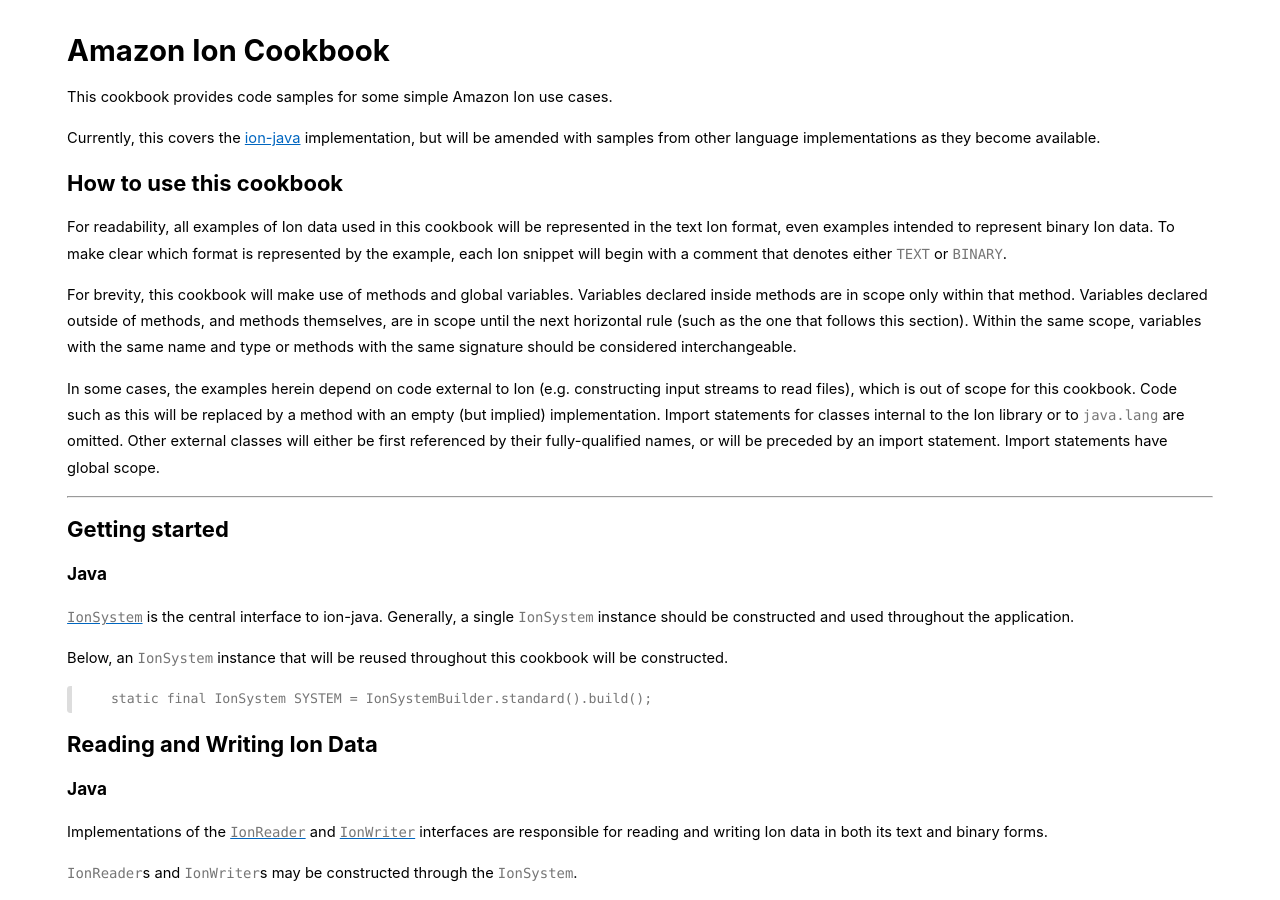
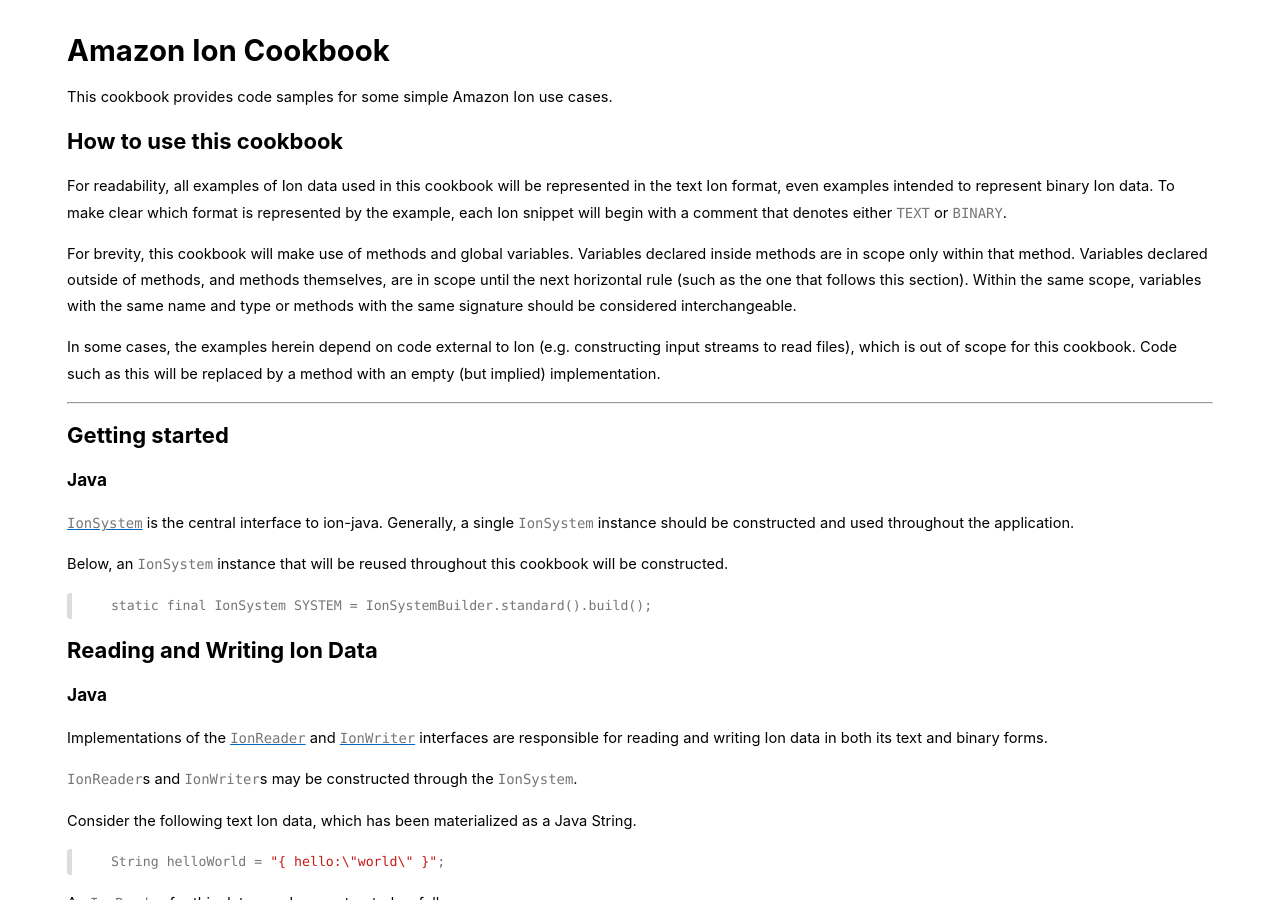
Before and after one commit to amazon-ion/ion-docs, a Jekyll site: the page built from cookbook.md, in a window 1280 px wide and 900 px high. Built offline with Jekyll 4.4.1, drawn with Linux system fonts in a browser that asks for light colours; some of the changed text lies outside the part shown.

Commit message:
-Removing paragraph indicating that the cookbook is Java-only -Removing references to Java-specific constructs such as import statements and classes in the "How to use this cookbook" section -Adding back in the "unformatted" Java String variable to improve copy-pastability -Loosening the output strictness of pretty-printed Ion and down-converted JSON -Adding back in the "textIon" Java String variable to improve copy-pastability -Switching reference from Java-specific IonReader to Ion reader -Adding back in the reference to using pretty-printing snippets to also down-convert JSON

````diff
--- a/cookbook.md
+++ b/cookbook.md
@@ -5,9 +5,6 @@
 # {{ page.title }}
 
 This cookbook provides code samples for some simple Amazon Ion use cases.
-
-Currently, this covers the [ion-java][1] implementation, but will be amended
-with samples from other language implementations as they become available.
 
 ## How to use this cookbook
 
@@ -26,10 +23,7 @@
 In some cases, the examples herein depend on code external to Ion (e.g.
 constructing input streams to read files), which is out of scope for this
 cookbook. Code such as this will be replaced by a method with an empty (but
-implied) implementation. Import statements for classes internal to the Ion
-library or to `java.lang` are omitted. Other external classes will either be
-first referenced by their fully-qualified names, or will be preceded by an
-import statement. Import statements have global scope.
+implied) implementation.
 
 * * *
 
@@ -263,6 +259,9 @@
 down-converted for JSON compatibility.
 
 ```java
+
+    String textIon = "{ data:annot::{ foo:null.string, bar:(2 + 2) }, time:1969-07-20T20:18Z }";
+
     void downconvertToJson() throws IOException {
         StringBuilder stringBuilder = new StringBuilder();
         try (IonWriter jsonWriter = IonTextWriterBuilder.json().withPrettyPrinting().build(stringBuilder)) {
````
Also changed, not shown: other parts of cookbook.md (+9 -6 lines).
